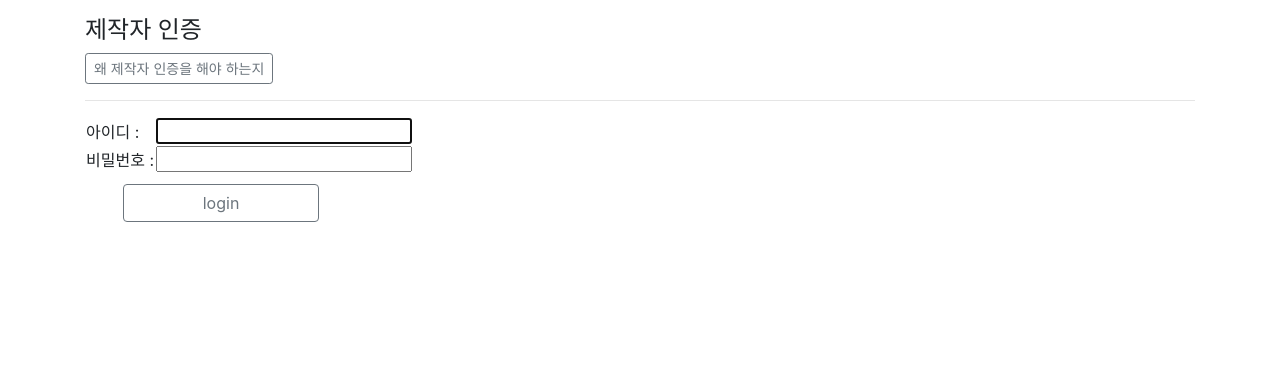
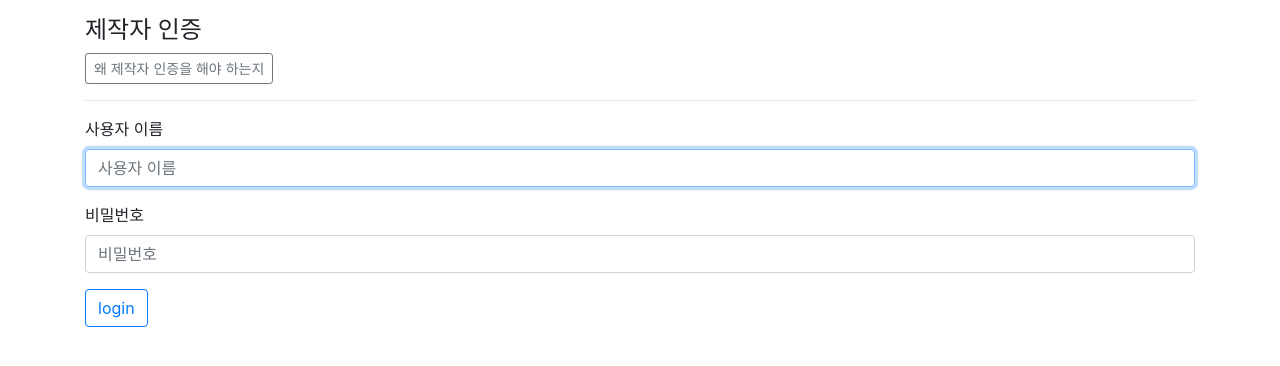
Before and after one commit to jhjang5985/my-first-blog, a Django app: page /accounts/login/ in a window 1280 px wide. Shown: the part 56-422 px from the top of the page. Run offline with Django 3.2, Linux system fonts and the light colour scheme; some libraries are stand-ins or nearby versions.

Commit message:
django admin

```diff
--- a/blog/static/blog/blog.css
+++ b/blog/static/blog/blog.css
@@ -18,9 +18,3 @@
 .post .post_delete a {
     color : red;
 }
-
-.login .login_button input {
-    margin-top : 0.3cm;
-    margin-left : 1cm;
-    width : 5.2cm;
-}
--- a/blog/templates/blog/post_new.html
+++ b/blog/templates/blog/post_new.html
@@ -6,7 +6,7 @@
         <h3>새 글 작성</h3>
     </div>
     <form method="POST" class="post-form">{% csrf_token %}
-            {% bootstrap_form form %}
+        {% bootstrap_form form %}
         <button type="submit" class="save btn btn-primary">저장</button>
     </form>
 {% endblock %}
--- a/blog/templates/registration/login.html
+++ b/blog/templates/registration/login.html
@@ -1,4 +1,5 @@
 {% extends "blog/base.html" %}
+{% load bootstrap4 %}
 
 {% block content %}
     {% if form.errors %}
@@ -32,24 +33,9 @@
     </div><hr/>
 
     <form method="post" class="login" action="{% url 'login' %}">
-    {% csrf_token %}
-        <table>
-            <tr>
-                <td>아이디 :</td>
-                <div class="login_textbox1">
-                    <td>{{ form.username }}</td>
-                </div>
-            </tr>
-            <tr>
-                <td>비밀번호 :</td>
-                <div class="login_textbox2">
-                    <td>{{ form.password }}</td>
-                </div>
-            </tr>
-        </table>
-        <div class="login_button">
-            <input type="submit" value="login" class="btn btn-outline-secondary" />
-            <input type="hidden" name="next" value="{{ next }}" />
-        </div>
+        {% csrf_token %}
+        {% bootstrap_form form %}
+        <input type="submit" value="login" class="btn btn-outline-primary" />
+        <input type="hidden" name="next" value="{{ next }}" />
     </form>
 {% endblock %}
--- a/mysite/settings.py
+++ b/mysite/settings.py
@@ -38,7 +38,7 @@ INSTALLED_APPS = [
     'django.contrib.messages',
     'django.contrib.staticfiles',
     'blog',
-    'bootstrap4'
+    'bootstrap4',
 ]
 
 MIDDLEWARE = [
```
